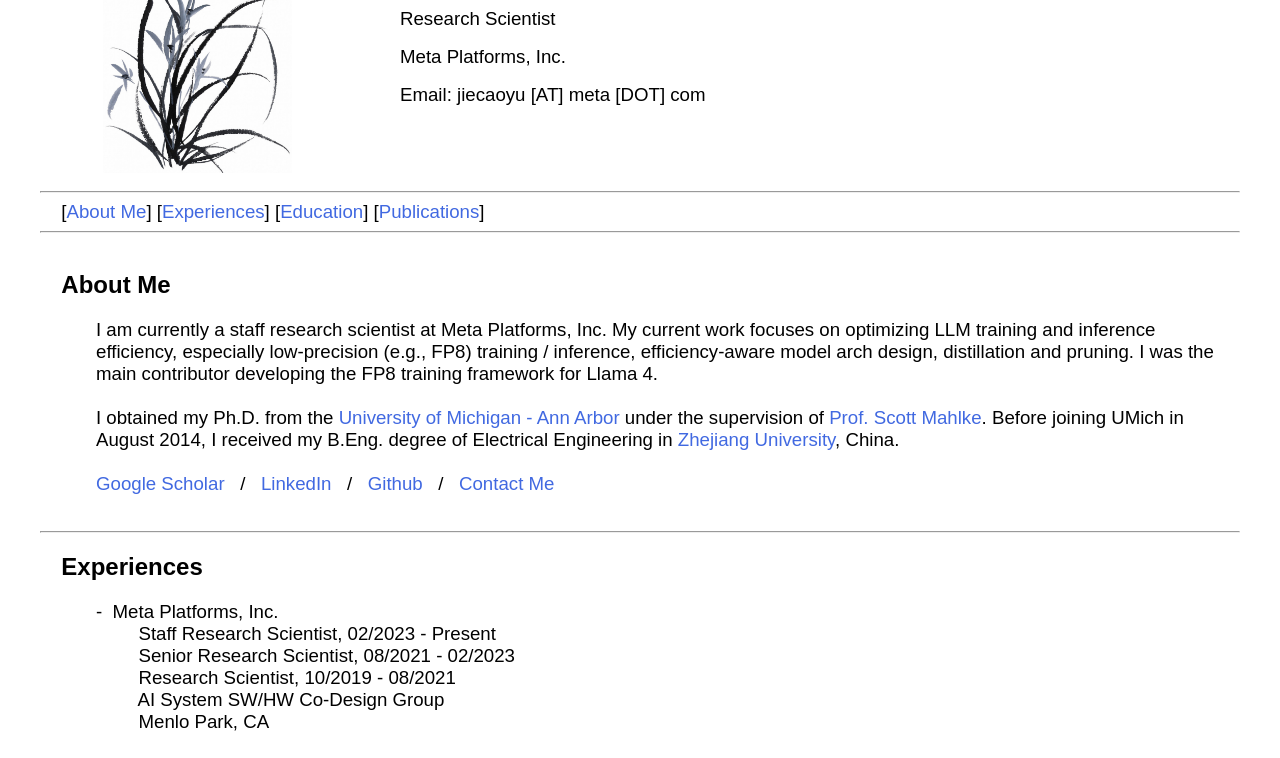
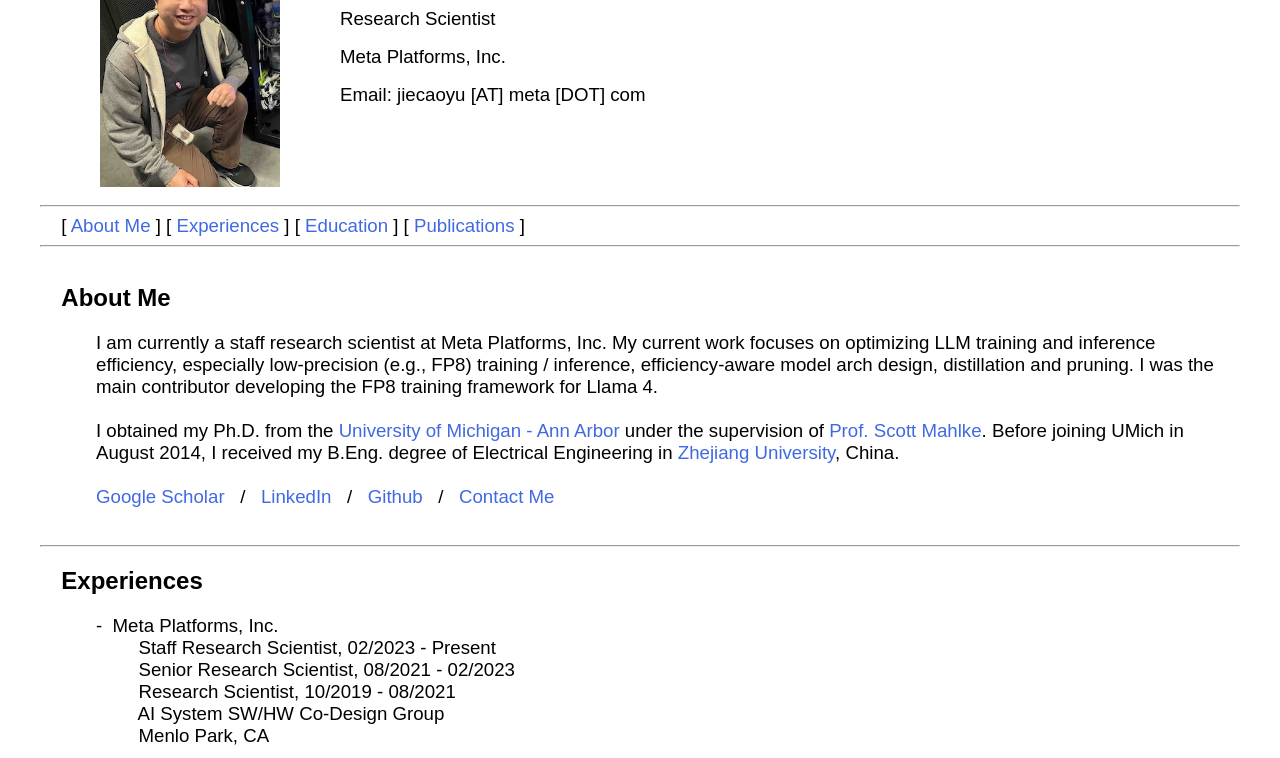
Before and after one commit to jiecaoyu/jiecaoyu.github.io, a plain HTML site: page index.html in a window 1280 px wide. Shown: the part 141-899 px from the top of the page. Drawn offline with Linux system fonts and the light colour scheme.

Commit message:
updates 05/25/2025 v2

```diff
--- a/index.html
+++ b/index.html
@@ -41,15 +41,15 @@
 	}
 </style>
 <head>
-<link rel="shortcut icon" href="img/fb.png" type="image/png">
-<title>Jiecao Yu - Facebook, Inc.</title>
+<link rel="shortcut icon" href="img/umich.png" type="image/png">
+<title>Jiecao Yu</title>
 <link rel="stylesheet" type="text/css" href="style.css">
 </head>
 <body>
 <div class="content">
 	<hr>
 	<div class="left">
-		<center><img src="img/mine.jpg" style="width:60%;" align="middle"></center>
+		<center><img src="img/mine_v1.jpeg" style="width:60%;" align="middle"></center>
 	</div>
 
 	<div class="right">
@@ -62,10 +62,10 @@
 	<div class="section">
 		<hr>
 		<h4>
-			[<a href="https://jiecaoyu.github.io/#AboutMe">About Me</a>]
-			[<a href="https://jiecaoyu.github.io/#Experiences">Experiences</a>]
-			[<a href="https://jiecaoyu.github.io/#Education">Education</a>]
-			[<a href="https://jiecaoyu.github.io/#Publications">Publications</a>]
+			[<a href="https://jiecaoyu.github.io/#AboutMe"> About Me </a>]
+			[<a href="https://jiecaoyu.github.io/#Experiences"> Experiences </a>]
+			[<a href="https://jiecaoyu.github.io/#Education"> Education </a>]
+			[<a href="https://jiecaoyu.github.io/#Publications"> Publications </a>]
 		</h4>
 		<hr>
 	</div>
--- a/style.css
+++ b/style.css
@@ -10,12 +10,12 @@
 .left {
     float: left;
     width: 315px;
- 	max-width:  30%;
+ 	max-width:  25%;
 }
 
 .right {
     float: right;
-    width: 70%;
+    width: 75%;
 }
 
 .section {
```
Also changed, not shown: img/mine_v1.jpeg (added).
